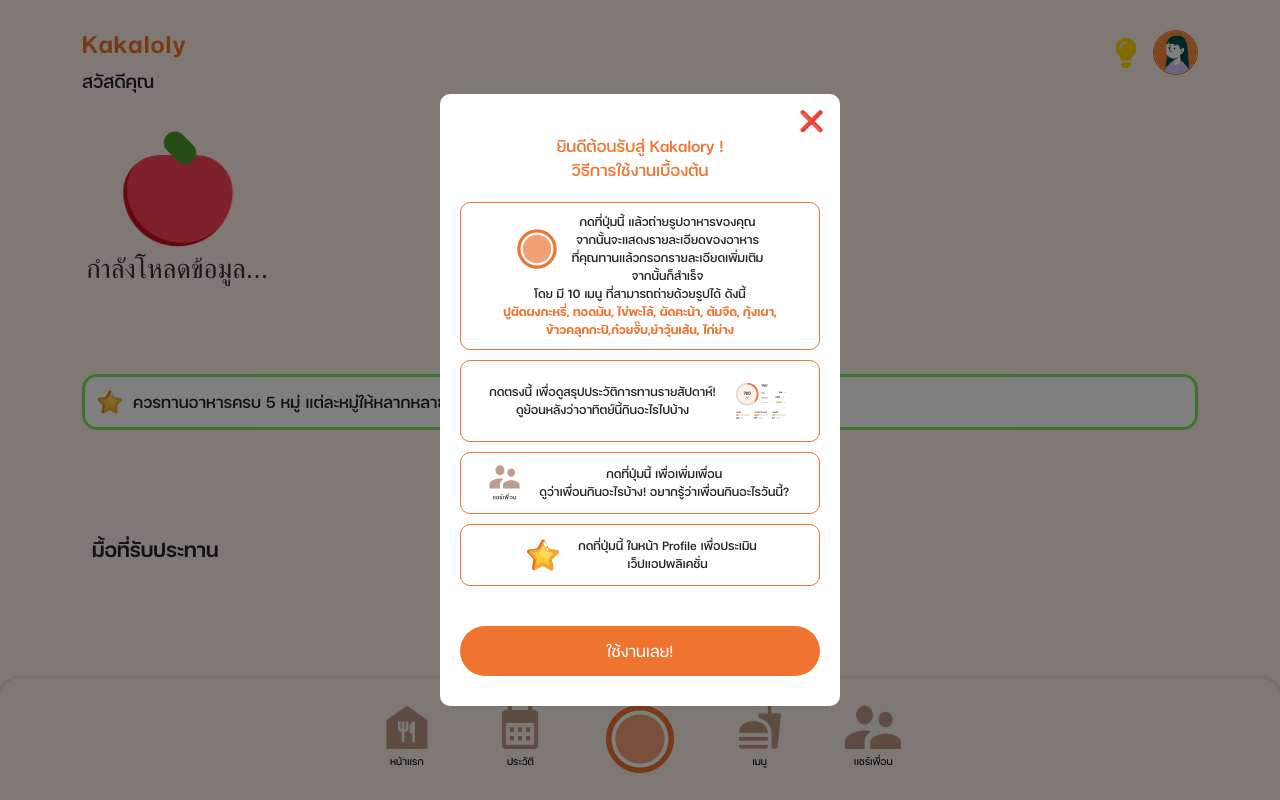
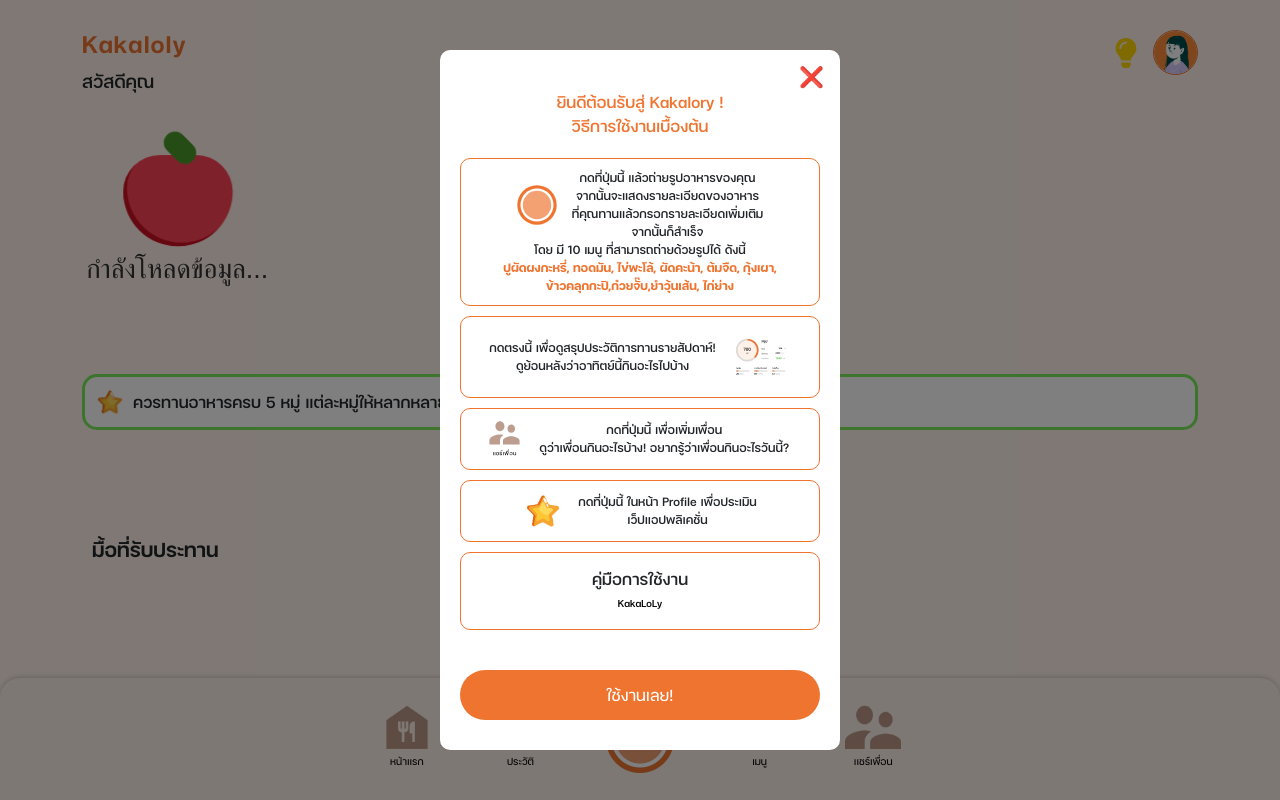
Before and after one commit to Rinrada19/kakaloly, a React (Create React App) app: page /home in a window 1280 px wide. Both pictures are taken after a click on the button "ให้คะแนนแอป". Shown: the top 800 px of the page. Built offline with nearby package versions, Linux system fonts and the light colour scheme.

Commit message:
คู่มือ

```diff
--- a/src/component/howto/howto.js
+++ b/src/component/howto/howto.js
@@ -77,6 +77,21 @@
                 </p>
               </div>
             </div>
+            <div
+              className={styles.section}
+              style={{ paddingTop: "14px", paddingBottom: "14px" }}
+            >
+              <p style={{ fontSize: "16px" }}>
+                คู่มือการใช้งาน{" "}
+                <a
+                  href="https://www.canva.com/design/DAGjf7fDj0c/nTPKVSIhP6QMSc3ul4vDog/view?utm_content=DAGjf7fDj0c&utm_campaign=designshare&utm_medium=link2&utm_source=uniquelinks&utlId=hf123a0c656"
+                  target="_blank"
+                  rel="noopener noreferrer"
+                >
+                  KakaLoLy
+                </a>
+              </p>{" "}
+            </div>
           </div>
           <div className={styles.button_section}>
             <button onClick={onClose}>ใช้งานเลย!</button>
```
